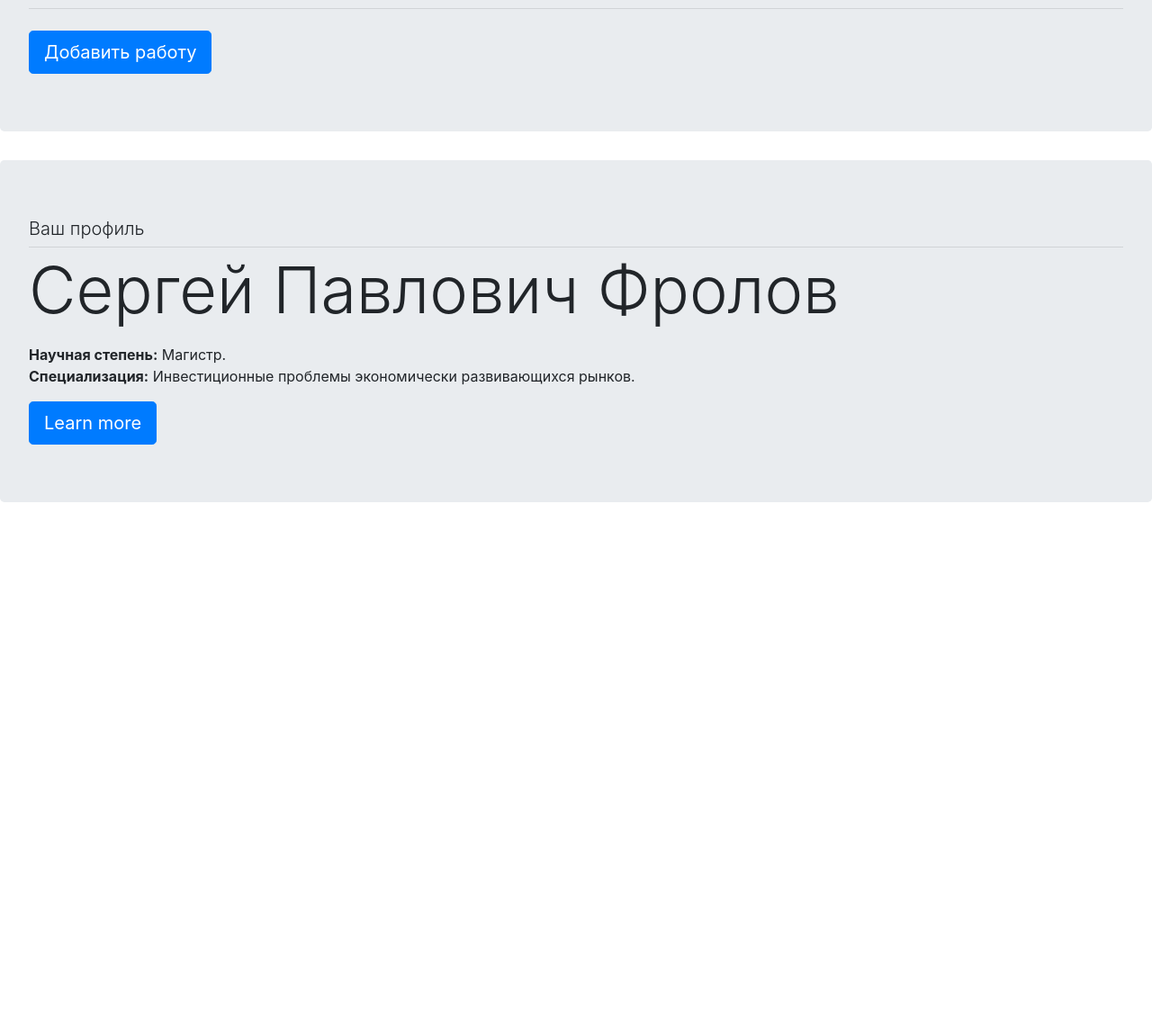
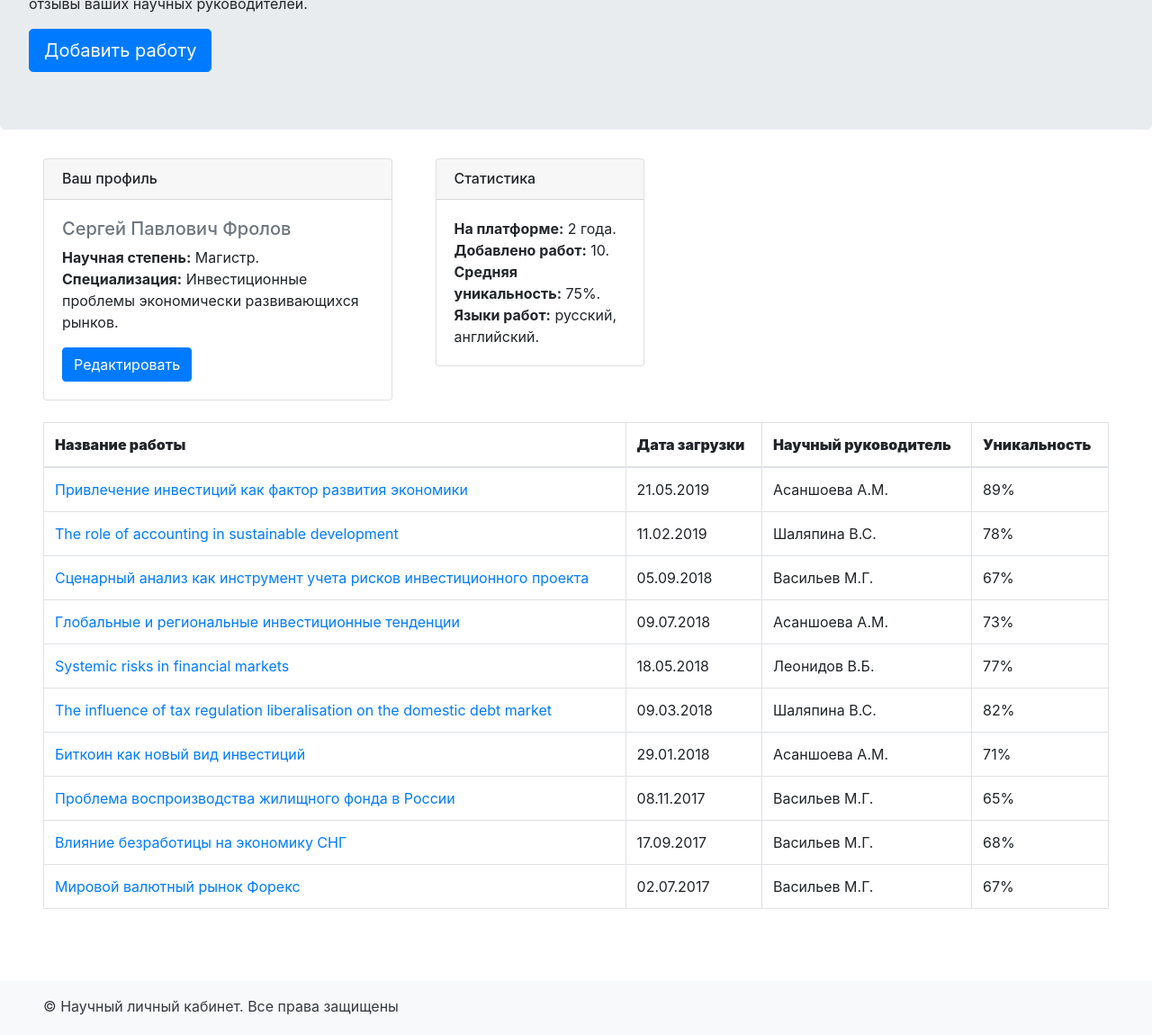
Before and after one commit to rezvai/verstkabootstrap, a plain HTML site: page index.html in a window 1280 px wide. Shown: the part 270-1420 px from the top of the page at 90% size. Before the commit the page ends 860 px from the top, so only its background shows below. Drawn offline with nearby package versions, Linux system fonts and the light colour scheme.

Commit message:
Last commit. The End

```diff
--- a/index.html
+++ b/index.html
@@ -27,19 +27,116 @@
       </nav>
 
       <div class="jumbotron col-sm-6 col-md-12 col-lg-12">
-        <h1 class="display-4">Портфолио</h1>
-        <p class="lead">Это место, где собраны ваши научные публикации. Здесь вы можете добавлять свои научные работы, получать информацию об их уникальности и смотреть отзывы ваших научных руководителей.</p>
-        <hr class="my-4">
+        <h1 class="display-3 font-weight-normal text-dark">Портфолио</h1>
+        <p class="jumbotron-text">Это место, где собраны ваши научные публикации. Здесь вы можете добавлять <br> свои научные работы, получать информацию об их уникальности и смотреть <br> отзывы ваших научных руководителей.</p>
         <a class="btn btn-primary btn-lg" href="#" role="button">Добавить работу</a>
       </div>
 
-      <div class="jumbotron">
-        <h1 class="lead">Ваш профиль</h1>
-        <hr class="my-1 ">
-        <p class="display-3">Сергей Павлович Фролов</p>
-        <p><strong>Научная степень:</strong> Магистр. <br>
-            <strong>Специализация:</strong> Инвестиционные проблемы экономически развивающихся рынков.</p>
-        <a class="btn btn-primary btn-lg" href="#" role="button">Learn more</a>
+    <div class="row col-sm-6 col-md-12 col-lg-9">
+      <div class="card px-0 col-sm-6 col-md-7 col-lg-5 mb-4 ml-5">
+        <p class="card-header h6">Ваш профиль</p>
+        <div class="card-body">
+          <h5 class="card-lead text-muted">Сергей Павлович Фролов</h5>
+          <p class="card-text"><strong>Научная степень:</strong> Магистр. <br>
+          <strong>Специализация:</strong> Инвестиционные проблемы экономически развивающихся рынков.</p>
+          <a href="#" class="btn btn-primary">Редактировать</a>
+        </div>
       </div>
+
+      <div class="card col-sm-6 col-md-5 col-lg-3 h-50 px-0 mb-4 ml-5">
+        <div class="card-header h6">
+          Статистика
+        </div>
+        <div class="card-body">
+          <p class="card-text">
+            <strong>На платформе:</strong> 2 года. <br>
+          <strong>Добавлено работ:</strong> 10. <br>
+          <strong>Средняя уникальность:</strong> 75%. <br>
+          <strong>Языки работ:</strong> русский, английский.</p>
+        </div>
+      </div>
+    </div>
+
+    <div class="overflow-hidden px-5 pb-3">
+    <table class="table table-bordered col-sm-6 col-md-12 col-lg-12 table-responsive-sm">
+      <thead>
+        <tr>
+          <th scope="col"><b>Название работы</b></th>
+          <th scope="col"><b>Дата загрузки</b></th>
+          <th scope="col"><b>Научный руководитель</b></th>
+          <th scope="col"><b>Уникальность</b></th>
+        </tr>
+      </thead>
+      <tbody>
+        <tr>
+          <td class="text-primary">Привлечение инвестиций как фактор развития экономики</td>
+          <td>21.05.2019</td>
+          <td>Асаншоева А.М.</td>
+          <td>89%</td>
+        </tr>
+        <tr>
+          <td class="text-primary">The role of accounting in sustainable development</td>
+          <td>11.02.2019</td>
+          <td>Шаляпина В.С.</td>
+          <td>78%</td>
+        </tr>
+        <tr>
+          <td class="text-primary">Сценарный анализ как инструмент учета рисков инвестиционного
+            проекта</td>
+          <td>05.09.2018</td>
+          <td>Васильев М.Г.</td>
+          <td>67%</td>
+        </tr>
+        <tr>
+          <td class="text-primary">Глобальные и региональные инвестиционные тенденции</td>
+          <td>09.07.2018</td>
+          <td>Асаншоева А.М.</td>
+          <td>73%</td>
+        </tr>
+        <tr>
+          <td class="text-primary">Systemic risks in financial markets</td>
+          <td>18.05.2018</td>
+          <td>Леонидов В.Б.</td>
+          <td>77%</td>
+        </tr>
+        <tr>
+          <td class="text-primary">The influence of tax regulation liberalisation on the domestic debt market</td>
+          <td>09.03.2018</td>
+          <td>Шаляпина В.С.</td>
+          <td>82%</td>
+        </tr>
+        <tr>
+          <td class="text-primary">Биткоин как новый вид инвестиций</td>
+          <td>29.01.2018</td>
+          <td>Асаншоева А.М.</td>
+          <td>71%</td>
+        </tr>
+        <tr>
+          <td class="text-primary">Проблема воспроизводства жилищного фонда в России</td>
+          <td>08.11.2017</td>
+          <td>Васильев М.Г.</td>
+          <td>65%</td>
+        </tr>
+        <tr>
+          <td class="text-primary">Влияние безработицы на экономику СНГ</td>
+          <td>17.09.2017</td>
+          <td>Васильев М.Г.</td>
+          <td>68%</td>
+        </tr>
+        <tr>
+          <td class="text-primary">Мировой валютный рынок Форекс</td>
+          <td>02.07.2017</td>
+          <td>Васильев М.Г.</td>
+          <td>67%</td>
+        </tr>
+      </tbody>
+    </table>
+  </div>
+
+  <footer class="bg-light mt-5 col-sm-6 col-md-12 col-lg-12 container px-0">
+    <div class="mx-5 pb-1 pt-3">
+      <p class="text-dark">© Научный личный кабинет. Все права защищены</p>
+    </div>
+  </footer>
 </body>
 </html>
```
